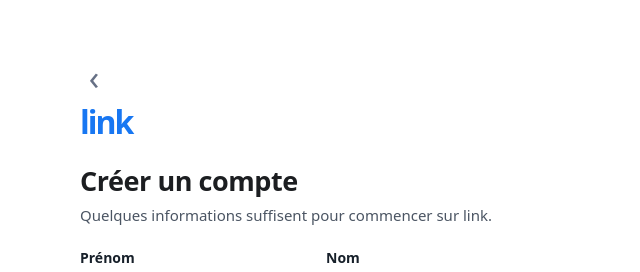
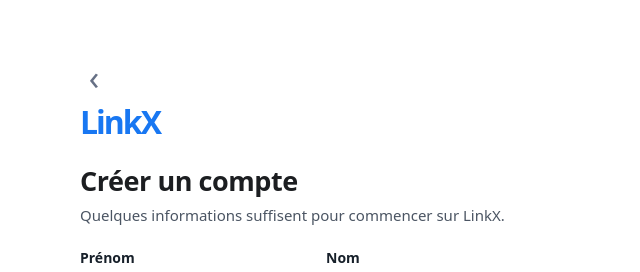
Before and after one commit to gabriel2-tech/linkx, a React (Vite) app: page /signup in a window 1280 px wide. Shown: the top 272 px of the page, without its empty margins (319-959 px from the left). Built offline with nearby package versions, Linux system fonts and the light colour scheme; no server answers.

Commit message:
refactor: rename app branding to LinkX

```diff
--- a/src/pages/Signup.jsx
+++ b/src/pages/Signup.jsx
@@ -65,9 +65,9 @@ export default function Signup() {
     <main className={styles.simplePage}>
       <section className={styles.signupBox}>
         <Link className={styles.back} to="/login" aria-label="Retour à la connexion">‹</Link>
-        <div className={styles.centerBrand}>link</div>
+        <div className={styles.centerBrand}>LinkX</div>
         <h1>Créer un compte</h1>
-        <p className={styles.intro}>Quelques informations suffisent pour commencer sur link.</p>
+        <p className={styles.intro}>Quelques informations suffisent pour commencer sur LinkX.</p>
 
         <form className={styles.authForm} onSubmit={submit} noValidate>
           <div className={styles.row}>
```
